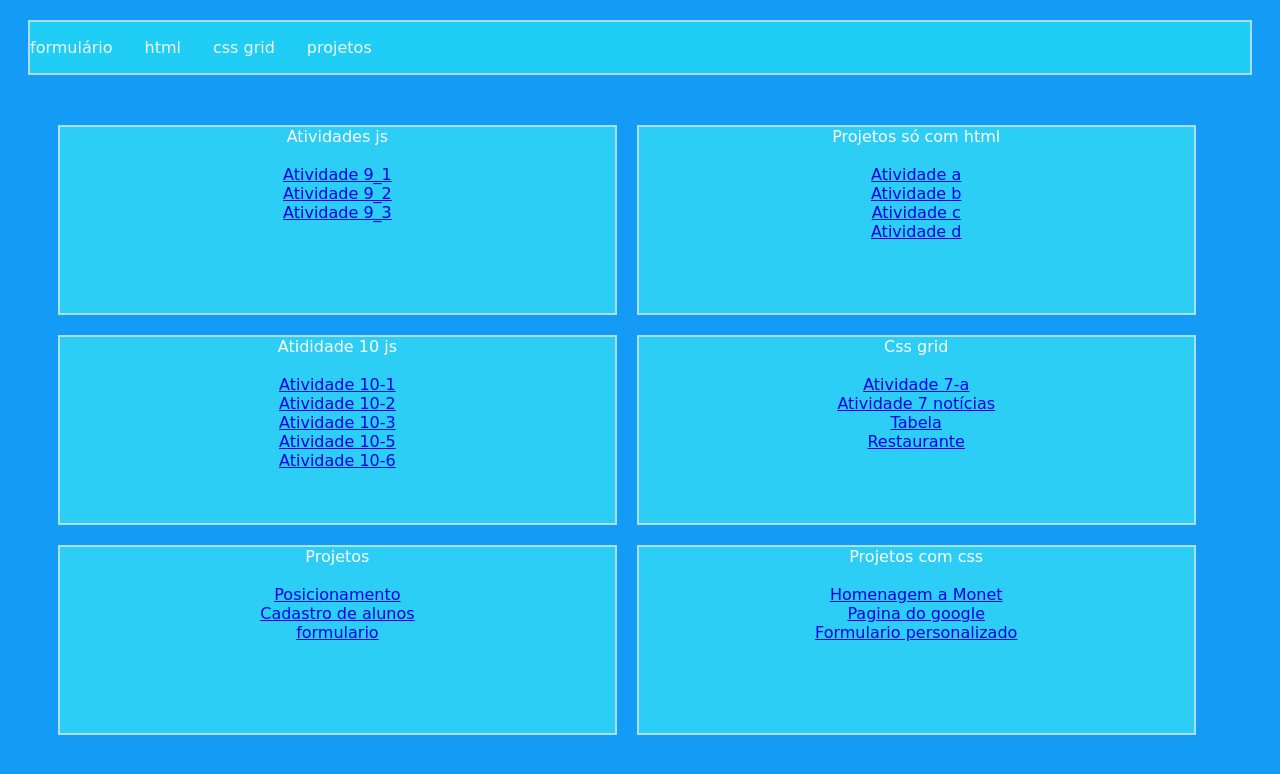
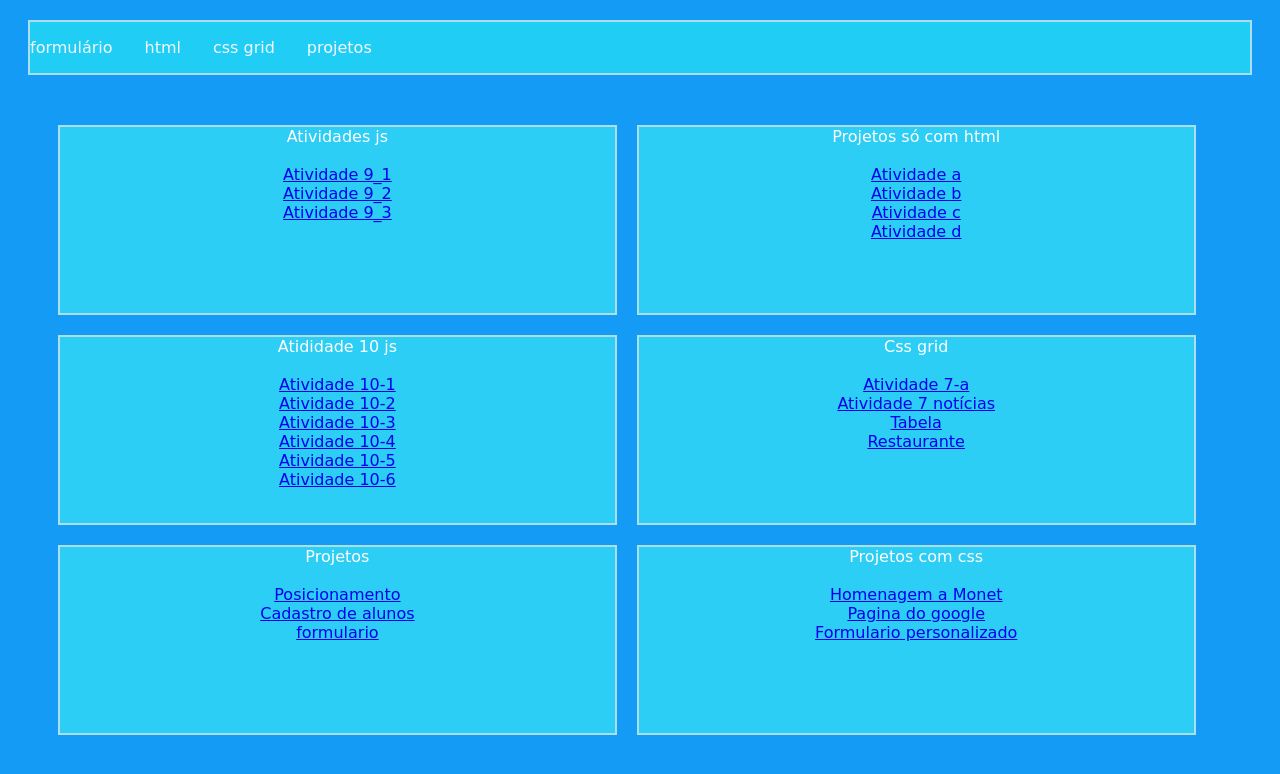
Before and after one commit to felixrai/projet7, a plain HTML site: page index.html in a window 1280 px wide. Drawn offline with Linux system fonts and the light colour scheme.

Commit message:
Update index.html

```diff
--- a/index.html
+++ b/index.html
@@ -32,6 +32,7 @@
                 <a href="https://felixrai.github.io/at10-1/ ">Atividade 10-1</a> <br>
                  <a href="https://felixrai.github.io/10-2/ ">Atividade 10-2</a> <br>
                  <a href=" https://felixrai.github.io/10-3/">Atividade 10-3</a> <br>
+                 <a href="https://felixrai.github.io/10-4/">Atividade 10-4</a> <br>
                  <a href="https://felixrai.github.io/10-5/ ">Atividade 10-5</a> <br>
                  <a href="https://felixrai.github.io/10-6/ ">Atividade 10-6</a> <br>
 
```
